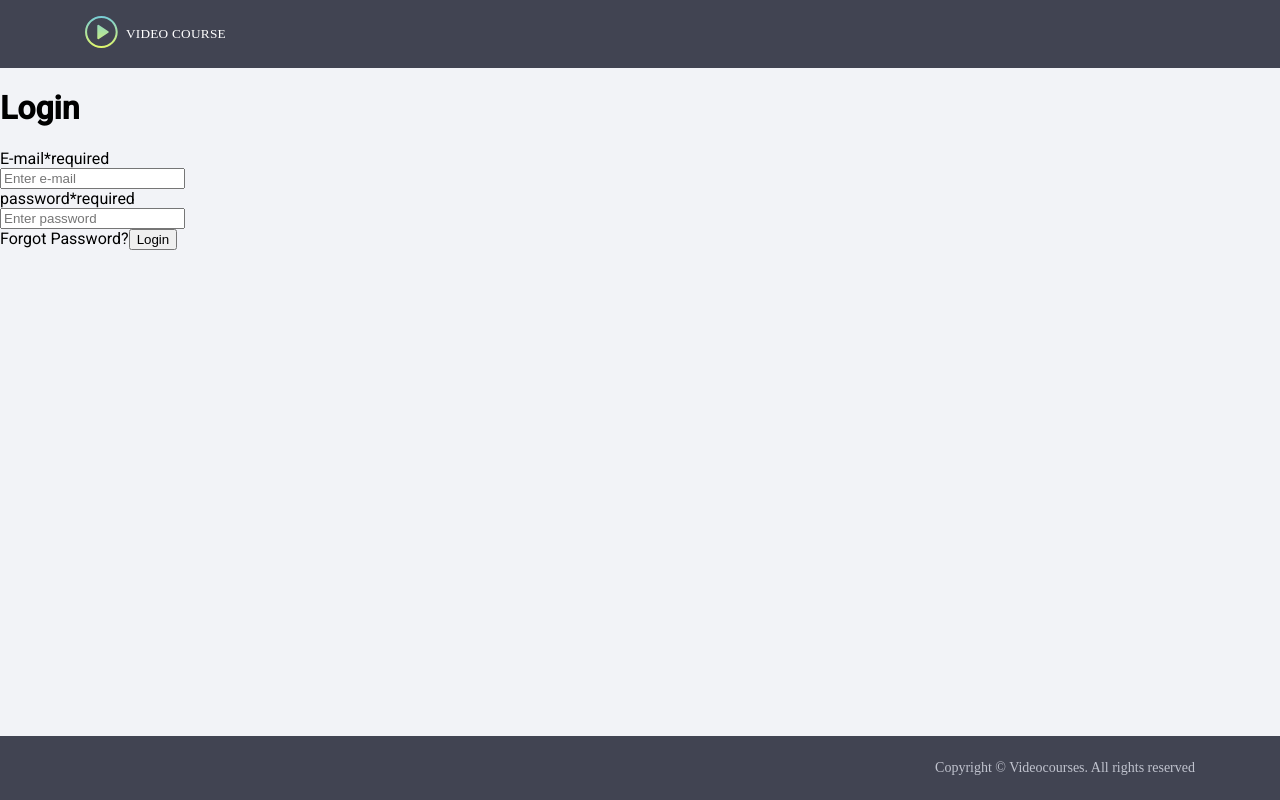
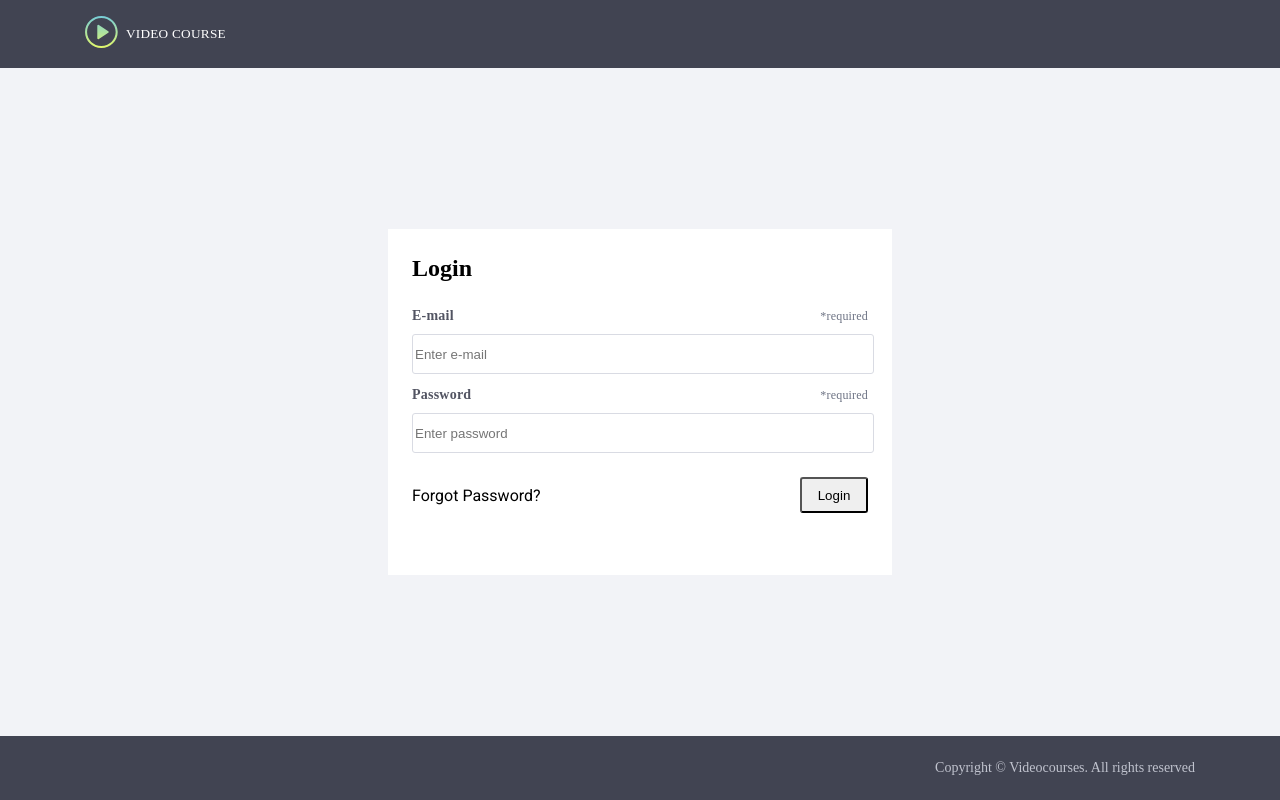
Before and after one commit to Dniel3/AngularGMP, an Angular app in the folder gmp-video-app/: page /login in a window 1280 px wide. Built offline with nearby package versions, Linux system fonts and the light colour scheme.

Commit message:
Styled login component

```diff
--- a/gmp-video-app/src/app/login/login-page/login-page.component.html
+++ b/gmp-video-app/src/app/login/login-page/login-page.component.html
@@ -1,10 +1,12 @@
 <div class="login-container">
-  <h1>Login</h1>
-  <div class="text-field-container"><span>E-mail</span><span>*required</span></div>
-  <input [(ngModel)]="email" type="text" id="login-email" placeholder="Enter e-mail">
-  <div class="text-field-container"><span>password</span><span>*required</span></div>
-  <input [(ngModel)]="password" type="text" id="login-pass" placeholder="Enter password">
-  <div>
+  <div class="login-box">
+    <h1>Login</h1>
+    <div class="text-row"><span class="text">E-mail</span><span class="hint">*required</span></div>
+    <input [(ngModel)]="email" type="text" id="login-email" placeholder="Enter e-mail">
+    <div class="text-row"><span class="text">Password</span><span class="hint">*required</span></div>
+    <input [(ngModel)]="password" type="text" id="login-pass" placeholder="Enter password">
+    <div class="actions">
       <a>Forgot Password?</a><button (click)="login()">Login</button>
+    </div>
   </div>
 </div>
--- a/gmp-video-app/src/app/login/login-page/login-page.component.scss
+++ b/gmp-video-app/src/app/login/login-page/login-page.component.scss
@@ -0,0 +1,73 @@
+.login-container {
+  align-items: center;
+  display: flex;
+  flex-direction: column;
+  height: 100%;
+  justify-content: center;
+
+  .login-box {
+    background-color: white;
+    height: 298px;
+    padding: 24px;
+    width: 456px;
+
+    h1 {
+      font-family: SourceSansPro;
+      font-size: 24px;
+      font-weight: 600;
+      height: 30px;
+      line-height: 1.25;
+      margin: 0 0 24px;
+      width: 58px;
+    }
+
+    .text-row {
+      align-items: center;
+      display: flex;
+      justify-content: space-between;
+      margin: 12px 0 9px;
+
+      .text {
+        color: #525462;
+        height: 17px;
+        letter-spacing: 0.22px;
+        font-family: SourceSansPro;
+        font-size: 14px;
+        font-weight: 600;
+        width: 126px;
+      }
+
+      .hint {
+        color: #6c7283;
+        height: 18px;
+        letter-spacing: 0.19px;
+        line-height: 1.5;
+        font-family: SourceSansPro;
+        font-size: 12px;
+        text-align: right;
+        width: 50px;
+      }
+    }
+
+    .actions {
+      align-items: center;
+      display: flex;
+      justify-content: space-between;
+      margin: 24px 0 0;
+
+      button {
+        border-radius: 3px;
+        height: 36px;
+        width: 68px;
+      }
+    }
+
+    input {
+      border: solid 1px #d9dbe3;
+      border-radius: 3px;
+      height: 36px;
+      width: 100%;
+    }
+  }
+
+}
```
